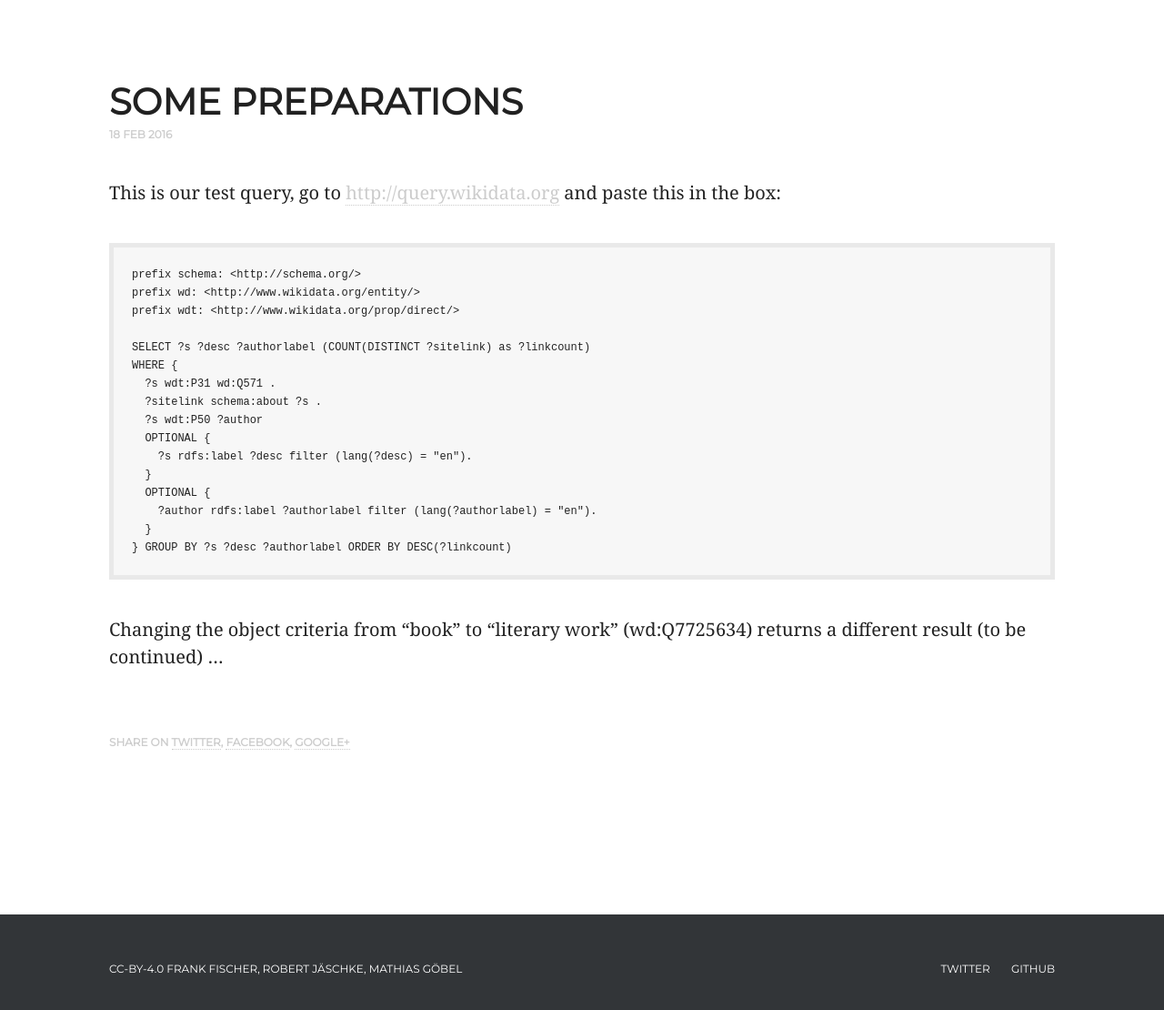
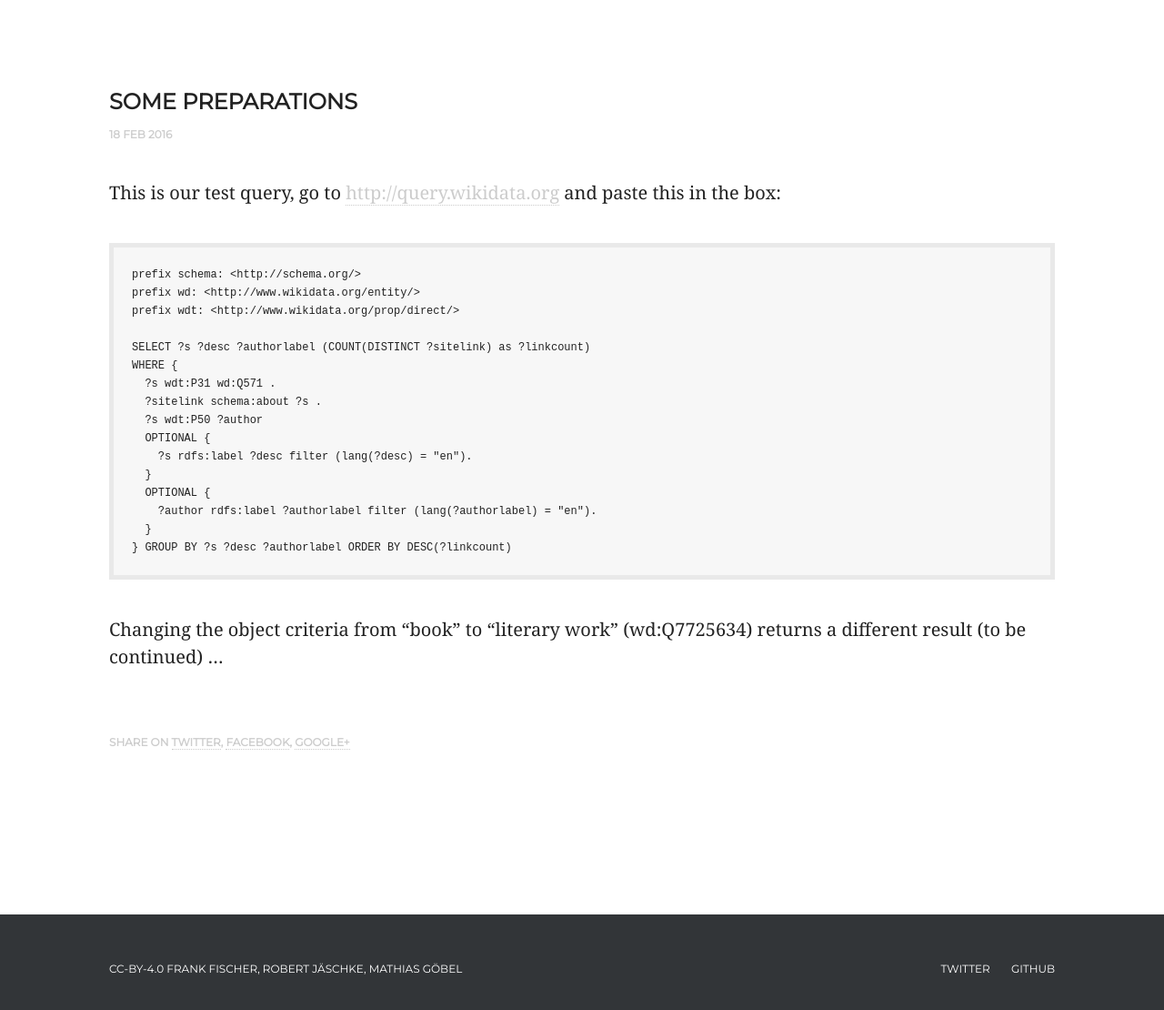
Before and after one commit to weltliteratur/blog, a Jekyll site: the page built from _posts/2016-02-18-Some-Preparations.markdown, in a window 1280 px wide. Shown: the part 250-1360 px from the top of the page at 91% size. Built offline with Jekyll 4.4.1, drawn with Linux system fonts in a browser that asks for light colours; some web fonts are replaced.

```diff
--- a/css/style.css
+++ b/css/style.css
@@ -210,7 +210,7 @@
 	margin-bottom: 15px;
 }
 .section-title, h3.section-title {
-	font-size: 40px;
+	font-size: 24px;
 	line-height: 24px;
 	color: #212121;
 	text-transform: uppercase;
@@ -385,6 +385,7 @@
 	border: none;
 }
 #posts-list h3 {
+
 	font-weight: 400;
 }
 
```
